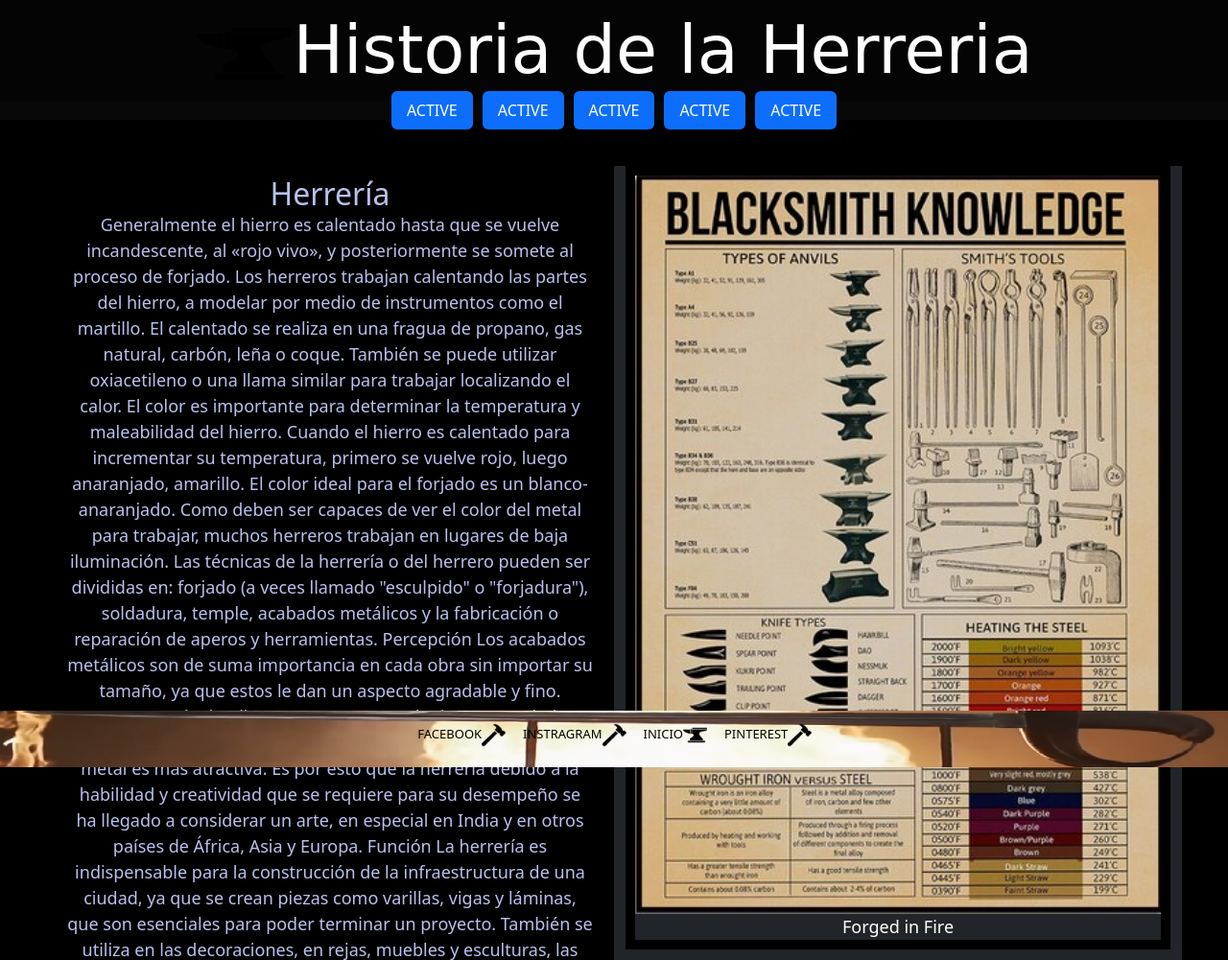
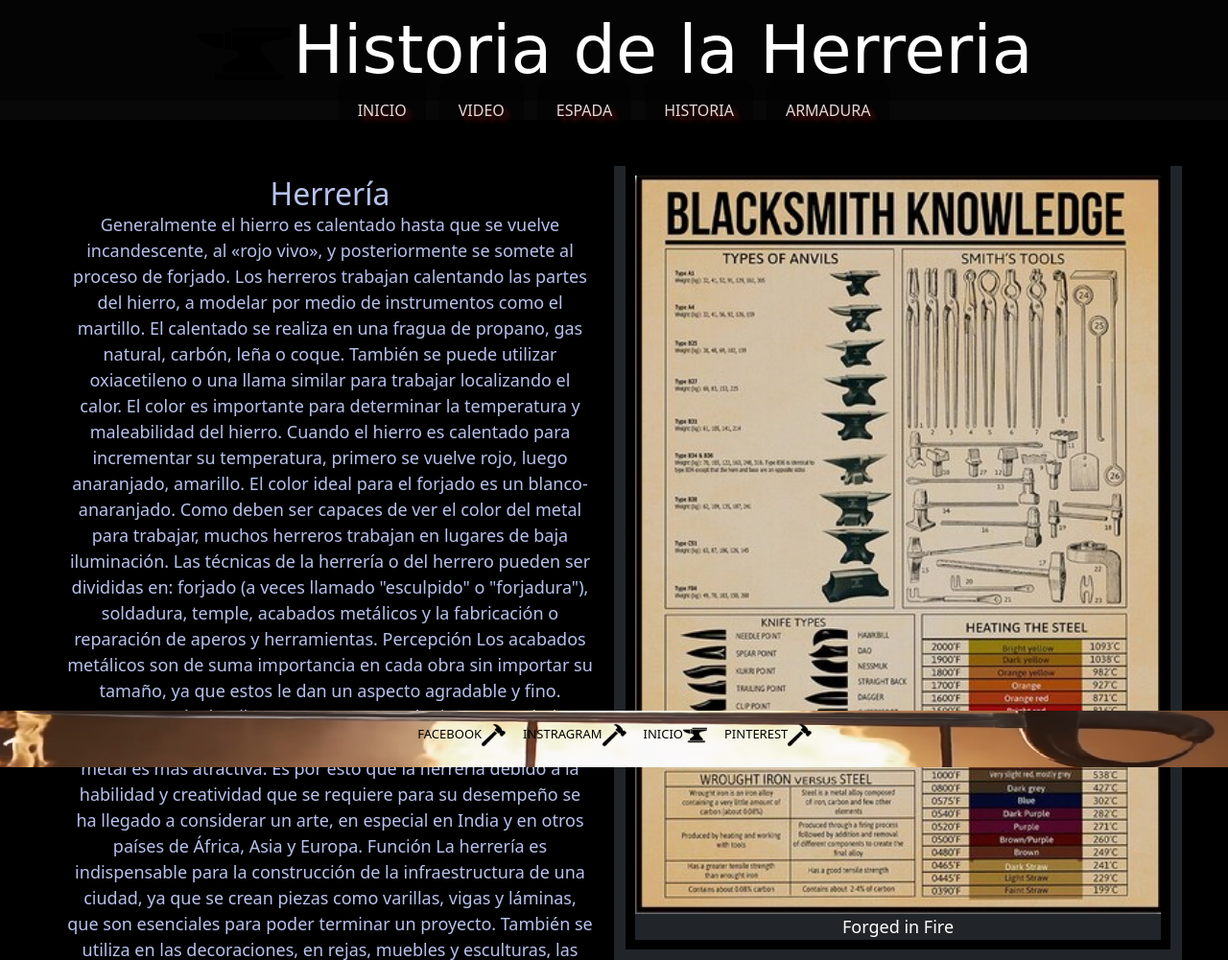
Before and after one commit to Saucedo-e-victor/forge, a website: page index.html in a window 1280 px wide. Shown: the top 1001 px of the page at 96% size. Drawn offline with Linux system fonts and the light colour scheme; a web font is replaced by a local one.

Commit message:
versionbeta21

```diff
--- a/index.html
+++ b/index.html
@@ -21,27 +21,26 @@
 
                         </div>
 
-        <nav class="header2">
+                        <nav class="header2" >
                                 <ul class="nav">
-                        <ul class="nav nav-pills">
                                         <li class="nav-item">
-                                  <a class="nav-link active" aria-current="page" href="/index.html">Active</a>
+                                                <a href="/index.html" button type="button" class="link btn-dark">Inicio</a>
                                         </li>
                                         <li class="nav-item">
-                                        <a class="nav-link active" aria-current="page" href="./page/espadas.html">Active</a>
-                                <li class="nav-item">
-                                        <a class="nav-link active" aria-current="page" href="./page/videos.html">Active</a>
+                                                <a href="./page/videos.html" button type="button" class="link btn-dark">Video</a>
                                         </li>
                                         <li class="nav-item">
-                                        <a class="nav-link active" aria-current="page" href="./page/historia.html">Active</a>
+                                                <a href="./page/espadas.html" button type="button" class="link btn-dark">Espada</a>
                                         </li>
                                         <li class="nav-item">
-                                        <a class="nav-link active" aria-current="page" href="./page/armaduras.html">Active</a>
+                                                <a href="./page/historia.html" button type="button" class="link btn-dark">Historia</a>
+                                        </li>
+                                        <li class="nav-item">
+                                                <a href="./page/armaduras.html" button type="button" class="link btn-dark">Armadura</a>
                                         </li>
                                 </ul>
-                </ul>
                                 </nav>
-        </div>
+
                         </header>
 
 <main class="container-fluid-pt-3 bg-black">
```
Also changed, not shown: page/Historia.html (+1 -2 lines), page/Videos.html (+5 -5 lines), page/armaduras.html (+2 -2 lines), page/espadas.html (+1 -1 lines). Lines whose indentation alone changed are shown as unchanged.
